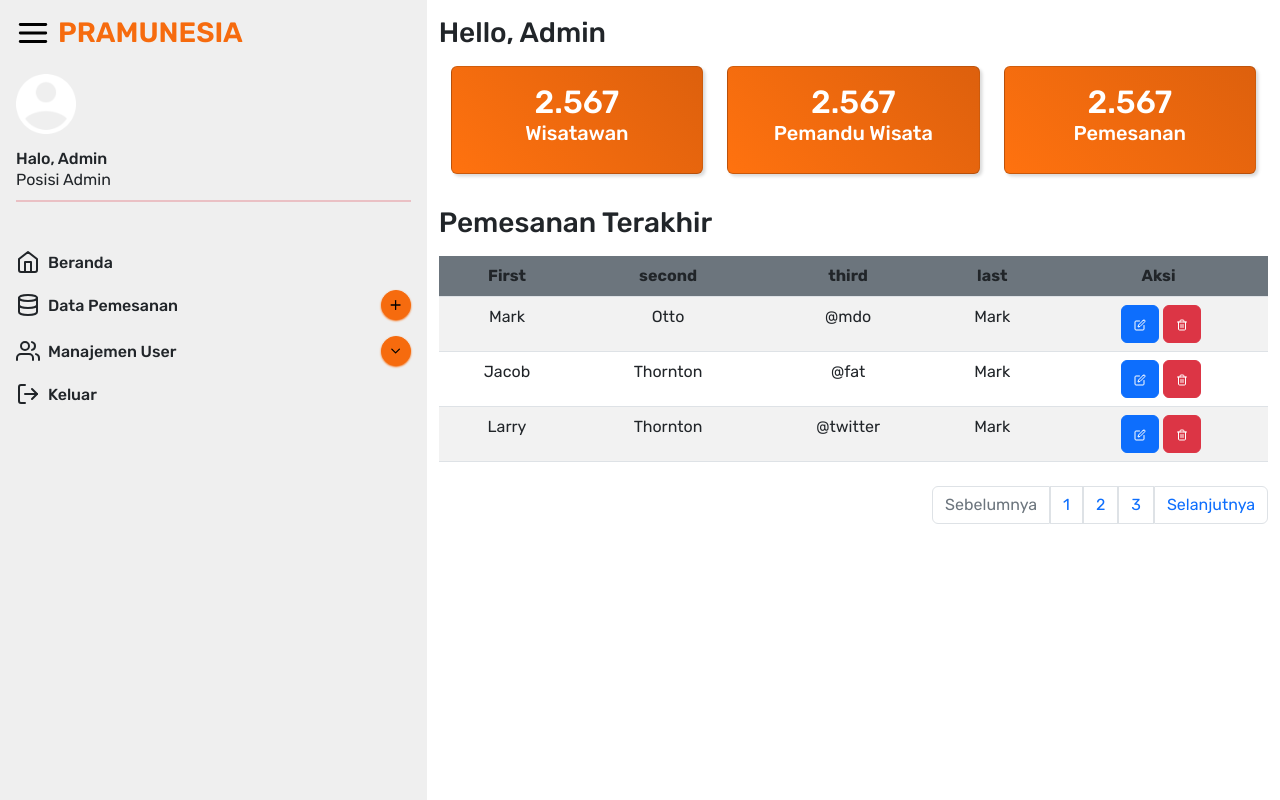
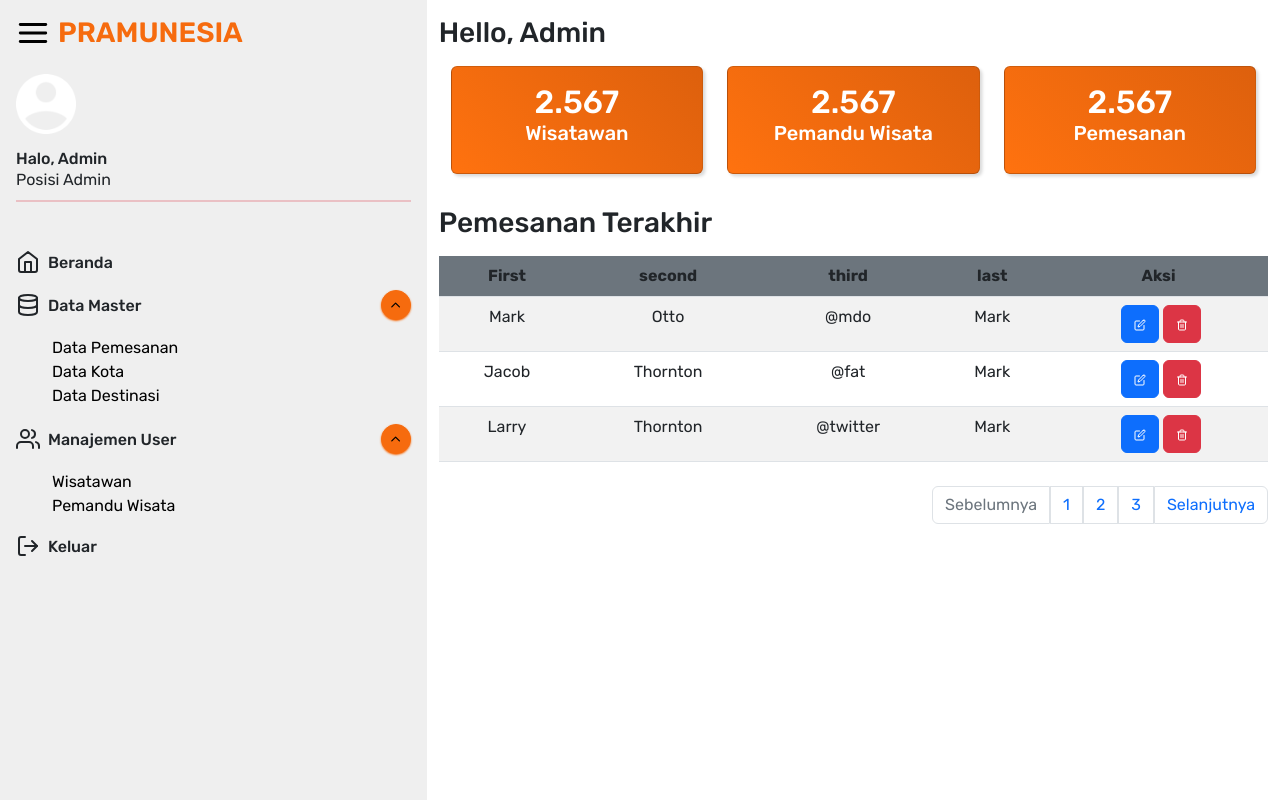
Before and after one commit to umarshd/pramunesia, a Next.js app: page /admin/beranda in a window 1280 px wide. Both pictures are taken after a click on the button 395 px from the left and 305 px from the top of the page. Built offline with nearby package versions, Linux system fonts and the light colour scheme.

Commit message:
update chevron pada beranda

```diff
--- a/pages/admin/beranda/index.jsx
+++ b/pages/admin/beranda/index.jsx
@@ -128,14 +128,34 @@ export default function index() {
             </div>
             <div className="d-flex align-items-center justify-content-start mb-3">
               <FiDatabase size="24" />
-              <h6 className="ms-2">Data Pemesanan</h6>
+              <h6 className="ms-2">Data Master</h6>
               <button
-                type="button"
-                className="btn-circle btn-sm d-flex align-items-center ms-auto button-shadow"
-              >
-                <FiPlus size="24" />
-              </button>
-            </div>
+              type="button"
+              className="btn-circle btn-sm d-flex align-items-center ms-auto button-shadow"
+              onClick={hadlerToggle}
+            >
+              {toggle ? <FiChevronUp size="24" /> : <FiChevronDown size="24" />}
+            </button>
+          </div>
+          <div className={toggle ? 'ms-1 mb-3' : 'd-none'}>
+            <ul>
+              <li>
+                {' '}
+                <a href="/">Data Pemesanan</a>
+                {' '}
+              </li>
+              <li>
+                {' '}
+                <a href="/">Data Kota</a>
+                {' '}
+              </li>
+              <li>
+                {' '}
+                <a href="/">Data Destinasi</a>
+                {' '}
+              </li>
+            </ul>
+          </div>
             <div className="d-flex align-items-center justify-content-start mb-3">
               <FiUsers size="24" />
               <h6 className="ms-2">Manajemen User</h6>
```
